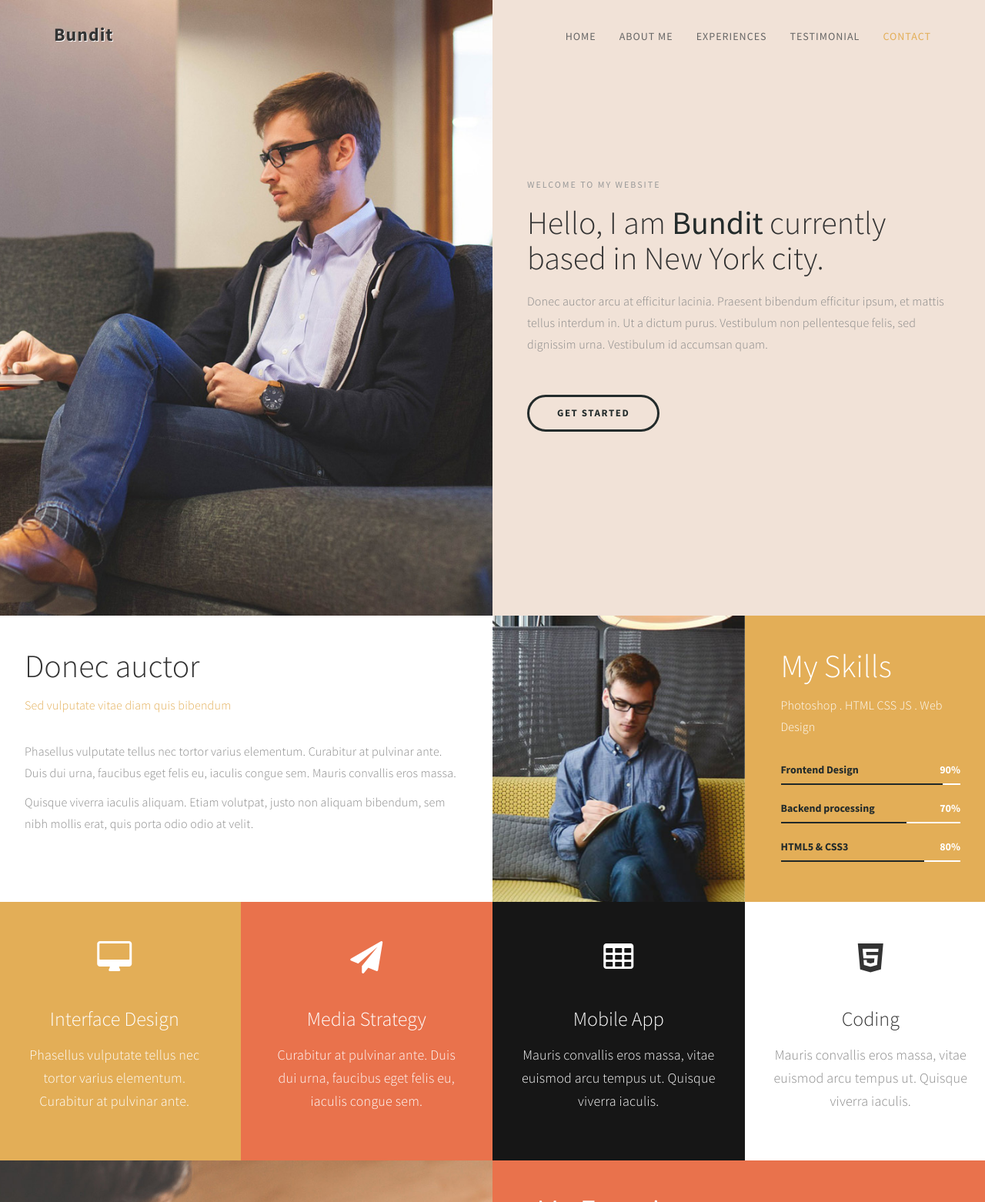
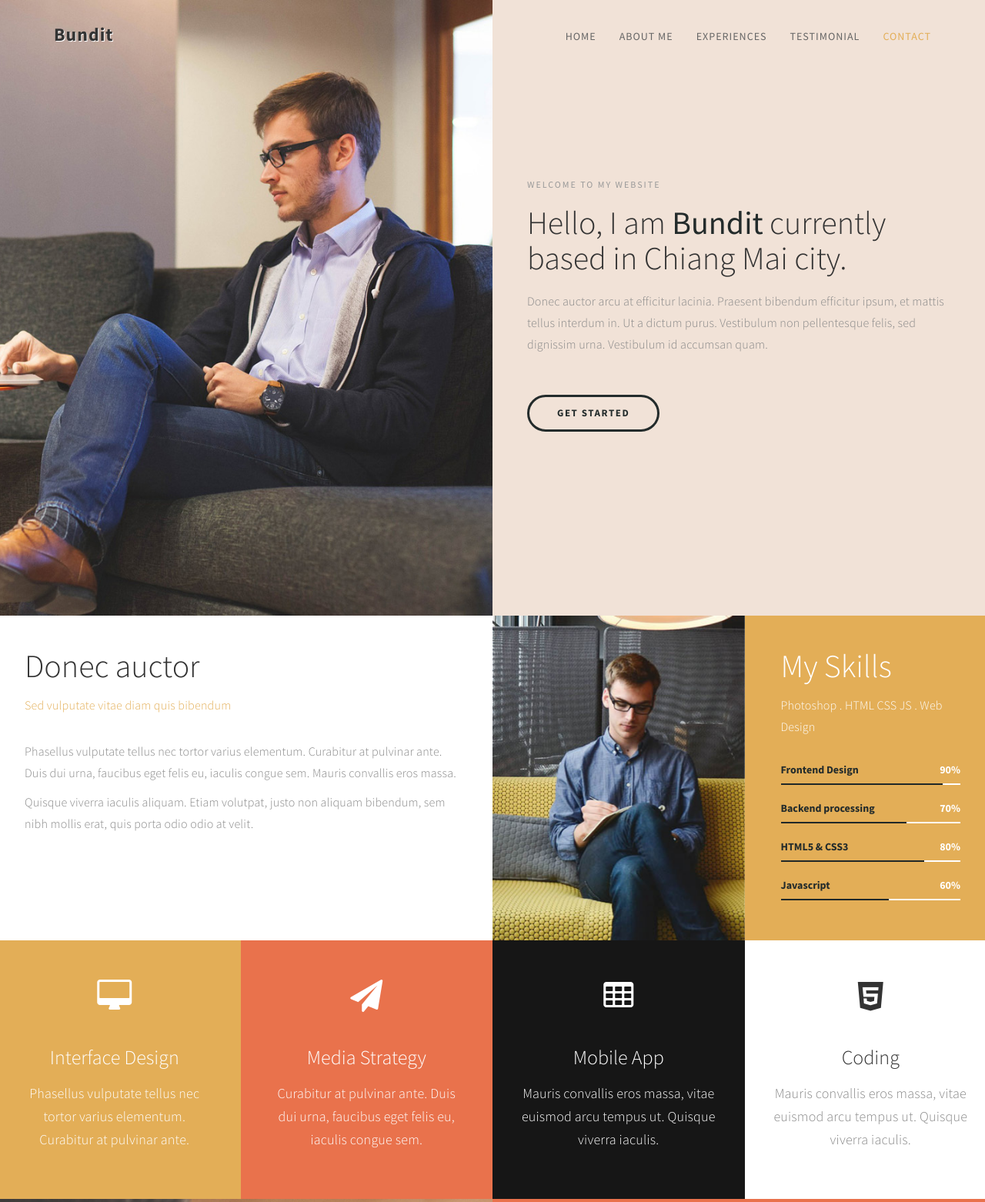
Before and after one commit to BunditSpace/firebase-travis, a plain HTML site: page public/index.html in a window 1280 px wide. Shown: the top 1562 px of the page at 77% size. Drawn offline with Linux system fonts and the light colour scheme.

```diff
--- a/public/index.html
+++ b/public/index.html
@@ -77,7 +77,7 @@
                     <div class="home-thumb">
                          <div class="section-title">
                               <h4 class="wow fadeInUp" data-wow-delay="0.3s">welcome to my website</h4>
-                              <h1 class="wow fadeInUp" data-wow-delay="0.6s">Hello, I am <strong> Bundit </strong> currently based in New York city.</h1>
+                              <h1 class="wow fadeInUp" data-wow-delay="0.6s">Hello, I am <strong> Bundit </strong> currently based in Chiang Mai city.</h1>
                               <p class="wow fadeInUp" data-wow-delay="0.9s">Donec auctor arcu at efficitur lacinia. Praesent bibendum efficitur ipsum, et mattis tellus interdum in. Ut a dictum purus. Vestibulum non pellentesque felis, sed dignissim urna. Vestibulum id accumsan quam.</p>
 
                               <a href="#about" class="wow fadeInUp smoothScroll section-btn btn btn-success" data-wow-delay="1.4s">Get Started</a>
@@ -140,7 +140,14 @@
                                    <div class="progress">
                                         <div class="progress-bar progress-bar-primary" role="progressbar" aria-valuenow="80" aria-valuemin="0" aria-valuemax="100" style="width: 80%;"></div>
                                    </div>
+
+                        <strong>Javascript</strong>
+                              <span class="color-white pull-right">60%</span>
+                                   <div class="progress">
+                                        <div class="progress-bar progress-bar-primary" role="progressbar" aria-valuenow="60" aria-valuemin="0" aria-valuemax="100" style="width: 60%;"></div>
+                                   </div>
                          </div>
+
 
                     </div>
                </div>
```
Also changed, not shown: 1 other file.
